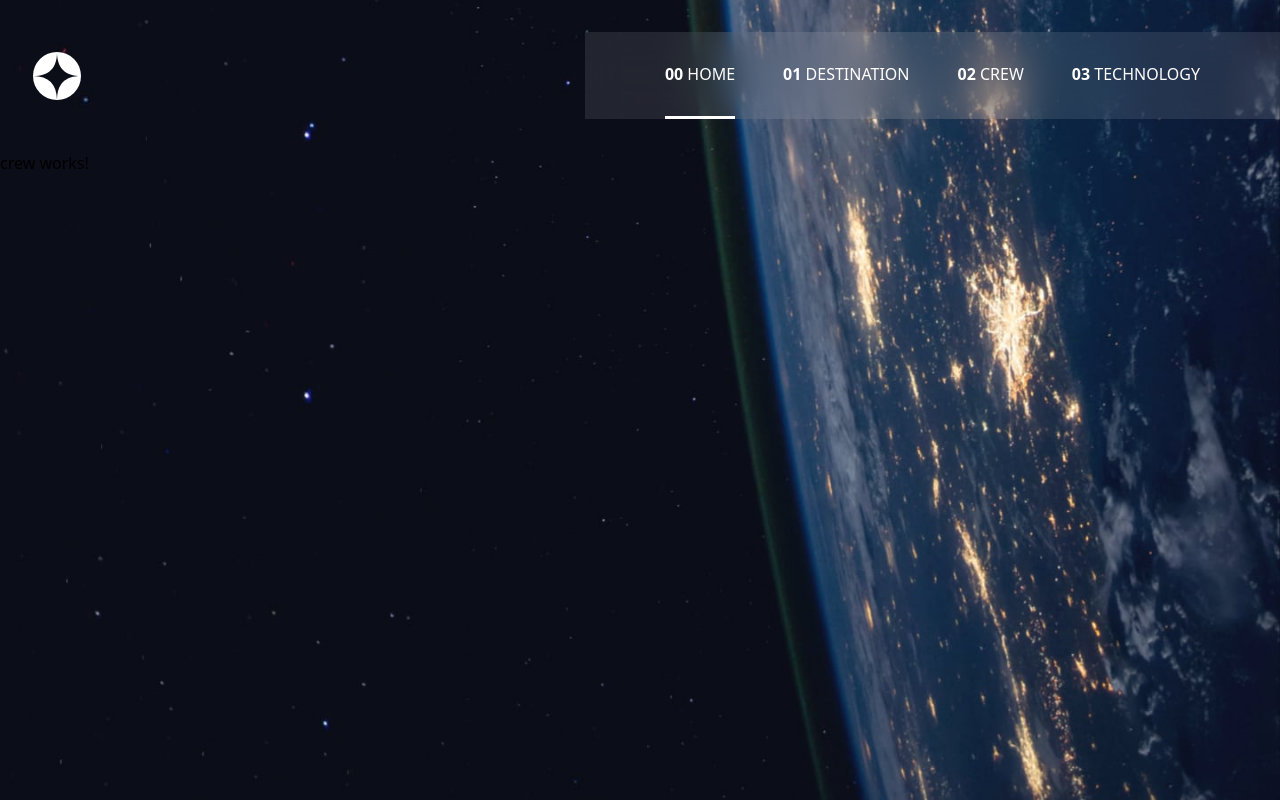
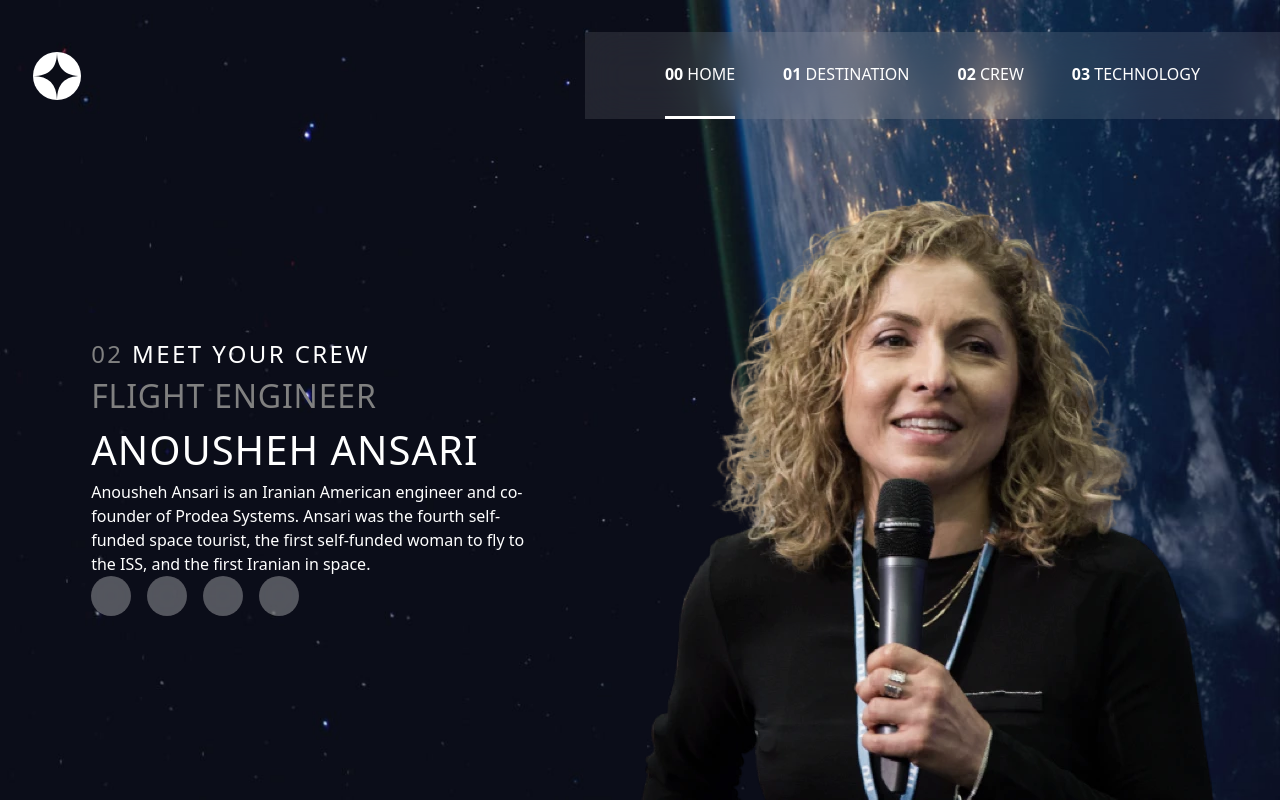
Before and after one commit to kairat-kempirbaev/public-vercel, an Angular app: page /crew in a window 1280 px wide. Built offline with nearby package versions, Linux system fonts and the light colour scheme; a web font is replaced by a local one.

Commit message:
Redirect to Crew Page

```diff
--- a/src/app/page/crew/crew.component.css
+++ b/src/app/page/crew/crew.component.css
@@ -0,0 +1,4 @@
+ul li{
+    width:40px;
+    height:40px;
+}
--- a/src/app/page/crew/crew.component.html
+++ b/src/app/page/crew/crew.component.html
@@ -1 +1,23 @@
-<p>crew works!</p>
+<main class="flex-1 basis-1/2 text-white text-left
+flex items-center justify-center">
+  <section>
+    <h2 class="uppercase tracking-widest text-[1.5rem]"> <span class="text-[grey]">02</span> Meet your crew</h2>
+    <p class="uppercase tracking-wide text-[grey] text-[2rem]">
+      {{ crew[tabI].occupation }}
+    </p>
+    <p class="uppercase tracking-wide text-[2.5rem]">{{ crew[tabI].name }}</p>
+    <p class="w-[50ch] font-normal">{{ crew[tabI].mission }}</p>
+    <ul class=" flex space-x-4 flex-row ">
+      <li ngFor
+        class="rounded-full backdrop-blur-[20px] sm:bg-white/30 cursor-pointer"
+        [class.active]="i == tabI"
+        *ngFor="let member of crew; let i = index"
+        (click)="tabI = i" >
+      </li>
+    </ul>
+  </section>
+</main>
+
+<section class="flex flex-1 basis-1/2 item-end flex-col justify-end">
+  <app-progressive-picture class="" [src]="images[tabI]"></app-progressive-picture>
+</section>
--- a/src/app/page/crew/crew.component.ts
+++ b/src/app/page/crew/crew.component.ts
@@ -1,15 +1,67 @@
-import { Component, OnInit } from '@angular/core';
+import { Component, HostBinding, OnInit } from '@angular/core';
 
 @Component({
   selector: 'app-crew',
   templateUrl: './crew.component.html',
-  styleUrls: ['./crew.component.css']
+  styleUrls: ['./crew.component.css'],
 })
+
 export class CrewComponent implements OnInit {
+  @HostBinding('class') classes = 'flex-1 flex';
+  protected crew = [
+    {
+      occupation: 'COMMANDER',
+      name: `DOUGLAS HURLEY`,
+      mission:
+        'Douglas Gerald Hurley is an American engineer, former Marine Corps pilot and former NASA astronaut. He launched into space for the third time as commander of Crew Dragon Demo-2.',
+    },
+    {
+      occupation: 'MISSION SPECIALIST',
+      name: 'MARK SHUTTLEWORTH',
+      mission:
+        'Mark Richard Shuttleworth is the founder and CEO of Canonical, the company behind the Linux-based Ubuntu operating system. Shuttleworth became the first South African to travel to space as a space tourist.',
+    },
+    {
+      occupation: 'PILOT',
+      name: 'VICTOR GLOVER',
+      mission:
+        'Pilot on the first operational flight of the SpaceX Crew Dragon to the International Space Station. Glover is a commander in the U.S. Navy where he pilots an F/A-18.He was a crew member of Expedition 64, and served as a station systems flight engineer.',
+    },
+    {
+      occupation: 'FLIGHT ENGINEER',
+      name: 'ANOUSHEH ANSARI',
+      mission:
+        'Anousheh Ansari is an Iranian American engineer and co-founder of Prodea Systems. Ansari was the fourth self-funded space tourist, the first self-funded woman to fly to the ISS, and the first Iranian in space.',
+    },
+  ];
 
-  constructor() { }
+  private static readonly prefix: string = '/assets/crew/';
 
-  ngOnInit(): void {
-  }
+  protected readonly images = [
+    {
+      alt: 'DOUGLAS HURLEY',
+      default: CrewComponent.prefix + 'image-douglas-hurley.png',
+      webp: CrewComponent.prefix + 'image-douglas-hurley.webp',
+    },
+    {
+      alt: 'MARK SHUTTLEWORTH',
+      default: CrewComponent.prefix + 'image-mark-shuttleworth.png',
+      webp: CrewComponent.prefix + 'image-mark-shuttleworth.webp',
+    },
+    {
+      alt: 'VICTOR GLOVER',
+      default: CrewComponent.prefix + 'image-victor-glover.png',
+      webp: CrewComponent.prefix + 'image-victor-glover.webp',
+    },
+    {
+      alt: 'ANOUSHEH ANSARI',
+      default: CrewComponent.prefix + 'image-anousheh-ansari.png',
+      webp: CrewComponent.prefix + 'image-anousheh-ansari.webp',
+    },
+  ];
 
+  protected tabI: number = 3;
+  constructor() {}
+
+  ngOnInit(): void {}
 }
--- a/src/app/page/destination/destination.component.ts
+++ b/src/app/page/destination/destination.component.ts
@@ -1,5 +1,4 @@
 import { Component, HostBinding, OnInit } from '@angular/core';
-import { ProgressivePictureComponent } from 'src/app/progressive-picture/progressive-picture.component';
 
 @Component({
   selector: 'app-destination',
```
